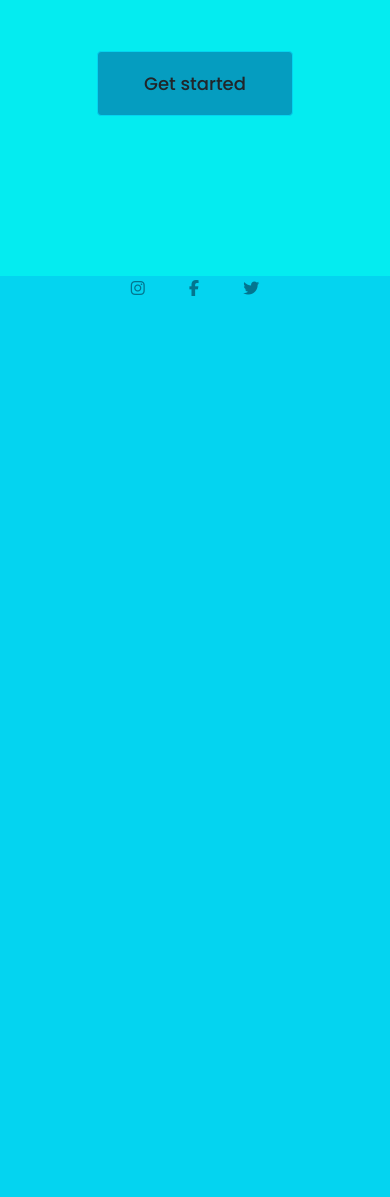
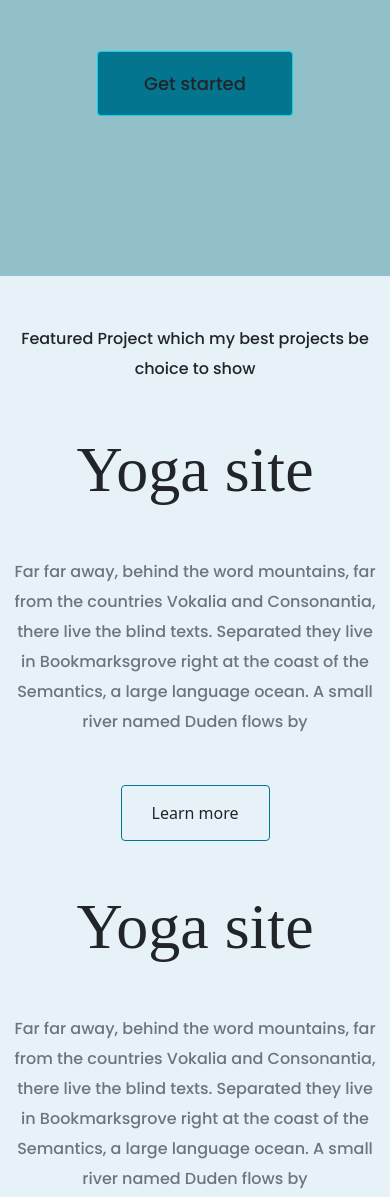
Before and after one commit to SarvinTorkaman/portfolio-project-my-website, a plain HTML site: page index.html in a window 390 px wide. Shown: the part 604-1801 px from the top of the page. Before the commit the page ends 904 px from the top, so only its background shows below. Drawn offline with nearby package versions, Linux system fonts and the light colour scheme.

Commit message:
added different section of content

```diff
--- a/index.html
+++ b/index.html
@@ -83,10 +83,87 @@
 
       <a href="#" class="btn btn-hero">Get started</a>
     </div>
+
+    <div class="container">
+      <p class="mt-5 mb-5 text-center">
+        Featured Project which my best projects be choice to show
+      </p>
+      <div class="row mb-5">
+        <div class="col d-none d-lg-block">
+          <!-- <div class="project-picture mt-5"> -->
+          <img
+            src="/media/yoga3.png"
+            alt="Yoga"
+            class="project-picture img-fluid"
+          />
+          <!-- </div> -->
+        </div>
+
+        <div class="col">
+          <div class="project-description">
+            <h2 class="mb-5">Yoga site</h2>
+            <p class="mb-5 text-muted">
+              Far far away, behind the word mountains, far from the countries
+              Vokalia and Consonantia, there live the blind texts. Separated
+              they live in Bookmarksgrove right at the coast of the Semantics, a
+              large language ocean. A small river named Duden flows by
+            </p>
+            <a href="#" class="btn btn-branding-project">Learn more</a>
+          </div>
+        </div>
+      </div>
+
+      <div class="row mb-5">
+        <div class="col">
+          <div class="project-description">
+            <h2 class="mb-5">Yoga site</h2>
+            <p class="mb-5 text-muted">
+              Far far away, behind the word mountains, far from the countries
+              Vokalia and Consonantia, there live the blind texts. Separated
+              they live in Bookmarksgrove right at the coast of the Semantics, a
+              large language ocean. A small river named Duden flows by
+            </p>
+            <a href="#" class="btn btn-branding-project">Learn more</a>
+          </div>
+        </div>
+        <div class="col d-none d-lg-block">
+          <img
+            src="/media/weather-app.png"
+            alt="Yoga"
+            class="project-picture img-fluid"
+          />
+        </div>
+      </div>
+      <div class="row mb-5">
+        <div class="col d-none d-lg-block">
+          <img
+            src="/media/yoga3.png"
+            alt="Yoga"
+            class="project-picture img-fluid"
+          />
+        </div>
+
+        <div class="col">
+          <div class="project-description">
+            <h2 class="mb-5">Yoga site</h2>
+            <p class="mb-5 text-muted">
+              Far far away, behind the word mountains, far from the countries
+              Vokalia and Consonantia, there live the blind texts. Separated
+              they live in Bookmarksgrove right at the coast of the Semantics, a
+              large language ocean. A small river named Duden flows by
+            </p>
+            <a href="#" class="btn btn-branding-project">Learn more</a>
+          </div>
+        </div>
+      </div>
+    </div>
     <footer>
-      <a href=""><i class="fab fa-instagram"></i></a>
-      <a href=""><i class="fab fa-facebook-f"></i></a>
-      <a href=""><i class="fab fa-twitter"></i></a>
+      <a href="#" class="contact-email">Sarvin.to@gmail.com</a>
+      <div class="social-network">
+        <a href=""><i class="fab fa-instagram"></i></a>
+        <a href=""><i class="fab fa-facebook-f"></i></a>
+        <a href=""><i class="fab fa-twitter"></i></a>
+      </div>
     </footer>
   </body>
 </html>
--- a/src/style.css
+++ b/src/style.css
@@ -1,8 +1,9 @@
 :root {
   --paragraph-font: "Poppins", sans-serif;
   --heading-font: "Playfair Display", serif;
-  --primary-color: #04d4f0;
-  --secondary-color: #04ecf0;
+  --primary-color: #e7f2f8;
+  --secondary-color: #92c0c9;
+  --third-color: #03758f;
 }
 body {
   background-color: var(--primary-color);
@@ -11,7 +12,7 @@ body {
 .navbar-brand {
   font-family: "Indie Flower", cursive;
   font-weight: bolder;
-  text-shadow: 2px 2px #059dc0;
+  text-shadow: 2px 2px var(--third-color);
 }
 
 .navbar {
@@ -23,14 +24,15 @@ body {
   color: var(--secondary-color) !important;
 } */
 
-footer {
-  text-align: center;
+p {
+  font-family: var(--paragraph-font);
+  font-size: 16px;
+  line-height: 30px;
 }
-footer a {
-  margin: 0 20px;
-  color: #03758f;
+h2 {
+  font-family: var(--heading-font);
+  font-size: 64px;
 }
-
 .hero {
   background-color: var(--secondary-color);
   text-align: center;
@@ -62,7 +64,7 @@ footer a {
 }
 .btn-hero {
   margin-top: 49px;
-  background-color: #059dc0;
+  background-color: var(--third-color);
   border-radius: 4px;
   padding: 18px 46px;
   border: 1px solid #04d4f0;
@@ -70,3 +72,39 @@ footer a {
   font-weight: 500;
   font-size: 18px;
 }
+
+footer {
+  text-align: center;
+  padding: 80px 0 130px 0;
+  background-color: #92c0c9;
+}
+footer .contact-email {
+  font-family: var(--paragraph-font);
+  font-size: 24;
+  font-weight: 500;
+  text-decoration: none;
+  color: black;
+}
+
+footer .social-network {
+  padding-top: 50px;
+}
+footer .social-network a {
+  margin: 0 20px;
+  color: var(--third-color);
+}
+
+.btn-branding-project {
+  border: 1px solid var(--third-color);
+  padding: 15px 30px;
+}
+
+.project-description {
+  padding: 130px 60px;
+}
+@media (max-width: 990px) {
+  .project-description {
+    padding: 0;
+    text-align: center;
+  }
+}
```
Also changed, not shown: media-exported/images.png (added), media/Yoga.png (added), media/Yoga2.png (added), media/weather-app.png (added), media/yoga3.png (added).
